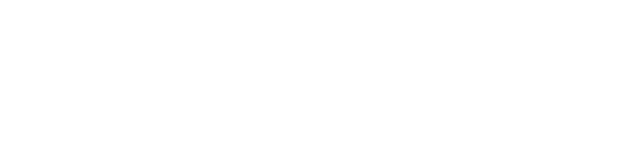
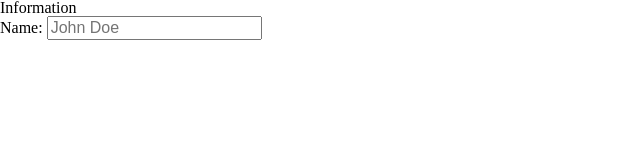
Before and after one commit to ITMD-362-Fall2021-JosephKim/lab2, a plain HTML site: page index.html in a window 1280 px wide. Shown: the whole page, without its empty margins (0-640 px from the left). Drawn offline with Linux system fonts and the light colour scheme.

Commit message:
Update index.html
Add name to form

```diff
--- a/index.html
+++ b/index.html
@@ -8,6 +8,8 @@
 		<link rel="stylesheet" media="screen" href="css/screen.css" />
 	</head>
 	<body>
-
+		<form>
+			<legend>Information</legend>
+			<label>Name: <input type="text" placeholder="John Doe" name="full_name"></label>
 	</body>
 </html>
```
